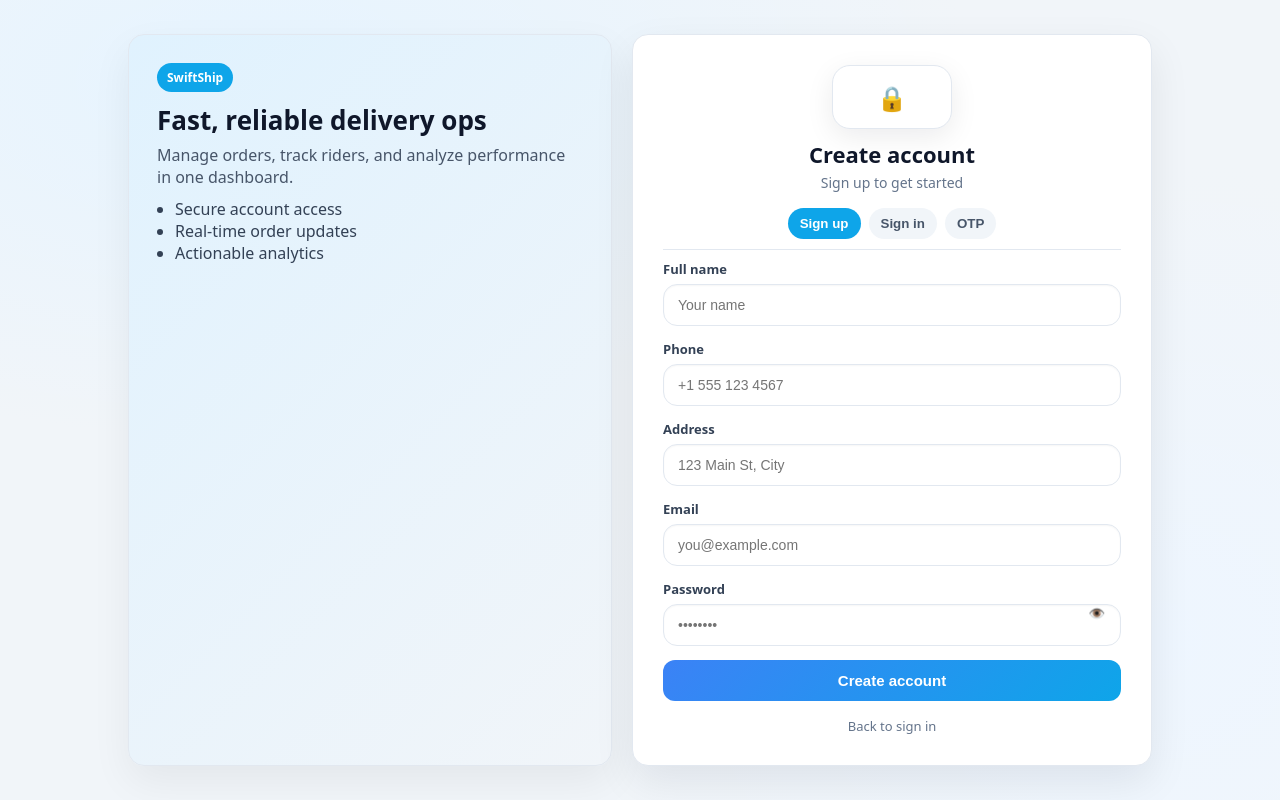
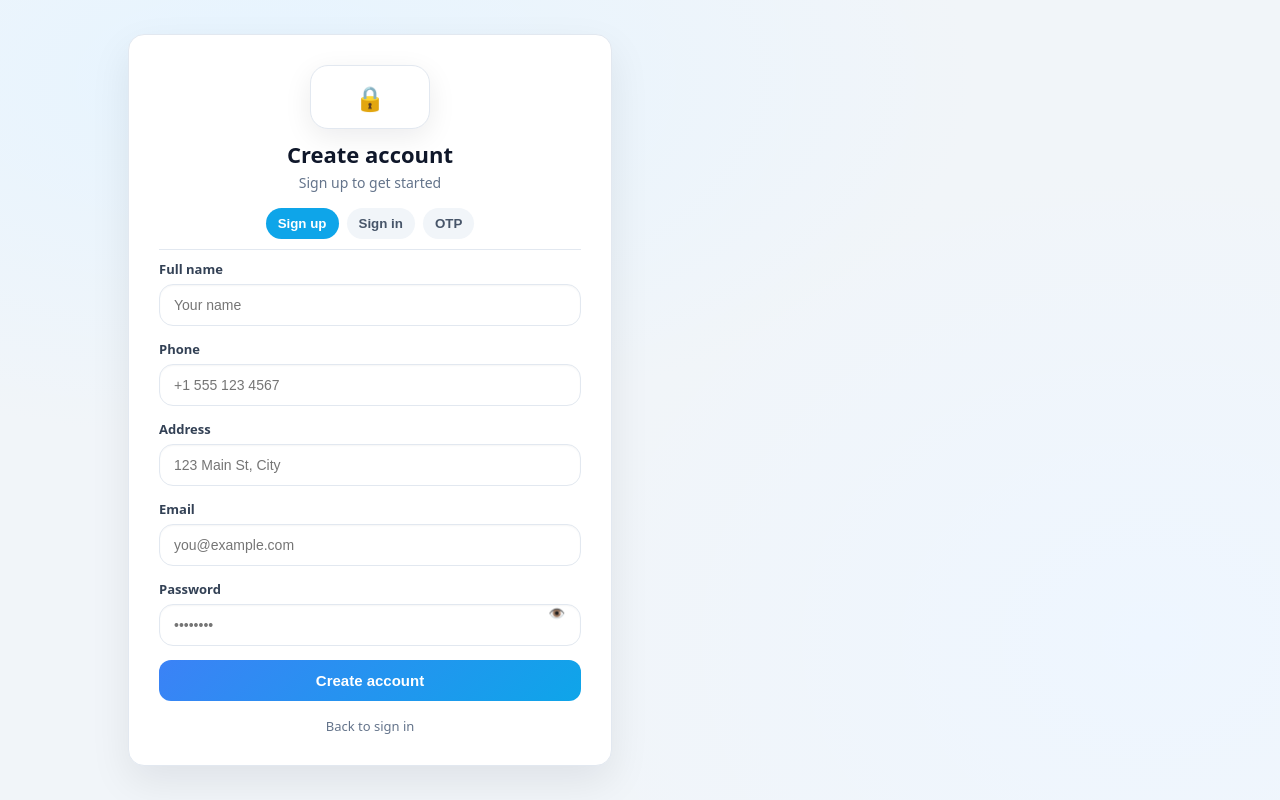
Before and after one commit to ezuu98/delivery-app-fb-V2, a React (Vite) app in the folder apps/web/: page /login in a window 1280 px wide. Built offline with nearby package versions, Linux system fonts and the light colour scheme; no server answers.

Commit message:
Center login form and remove hero
cgen-bbc5f531fdf94e028279ac37d2158e14

```diff
--- a/apps/web/src/pages/Login.jsx
+++ b/apps/web/src/pages/Login.jsx
@@ -153,17 +153,6 @@ export default function Login() {
   return (
     <div className="auth-page">
       <div className="auth-grid">
-        <aside className="auth-hero">
-          <div className="hero-badge">SwiftShip</div>
-          <h2 className="hero-title">Fast, reliable delivery ops</h2>
-          <p className="hero-copy">Manage orders, track riders, and analyze performance in one dashboard.</p>
-          <ul className="hero-list">
-            <li>Secure account access</li>
-            <li>Real-time order updates</li>
-            <li>Actionable analytics</li>
-          </ul>
-        </aside>
-
         <div className="auth-card auth-panel">
           <div className="brand-header">
             <div className="brand-logo" aria-hidden="true">🔒</div>
```
